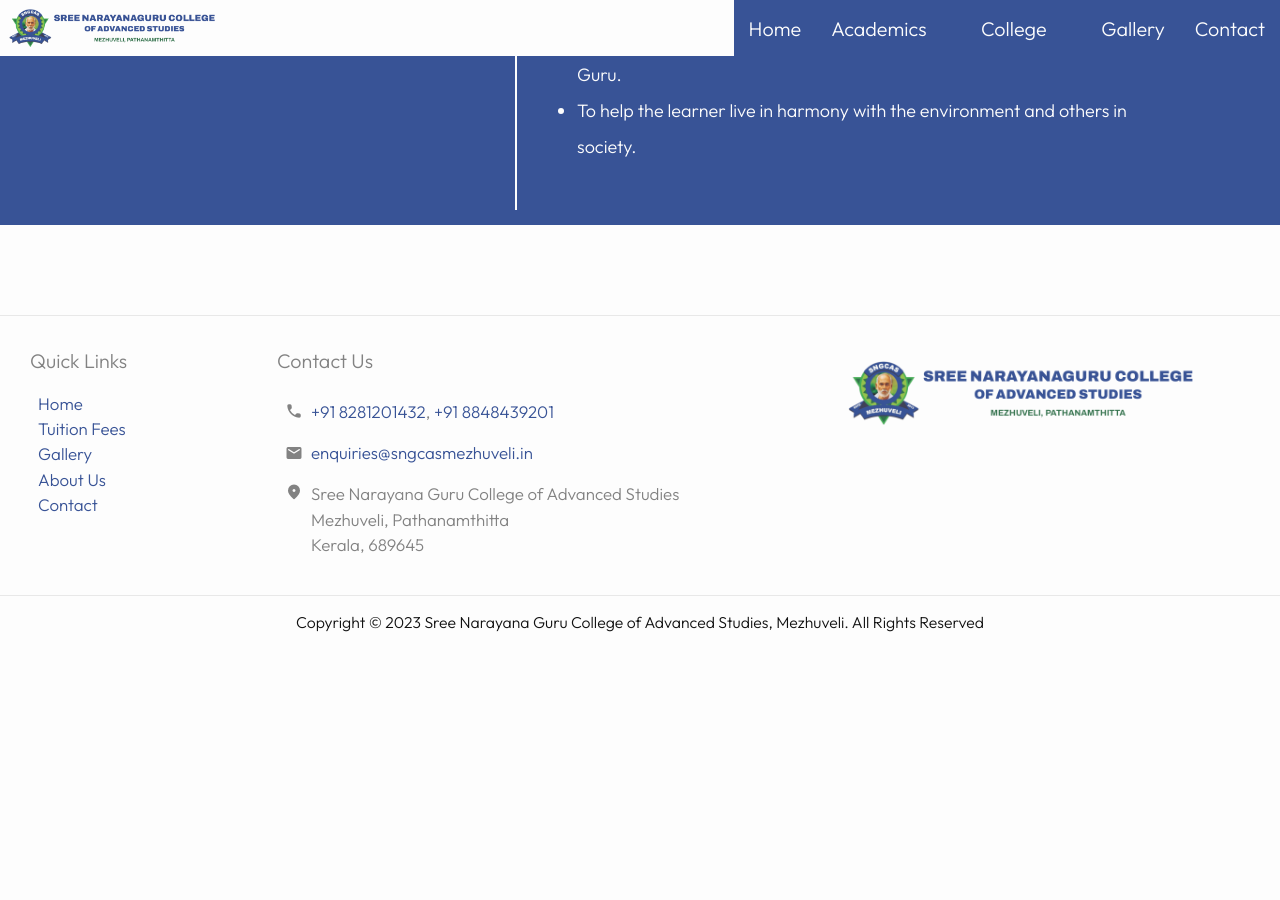
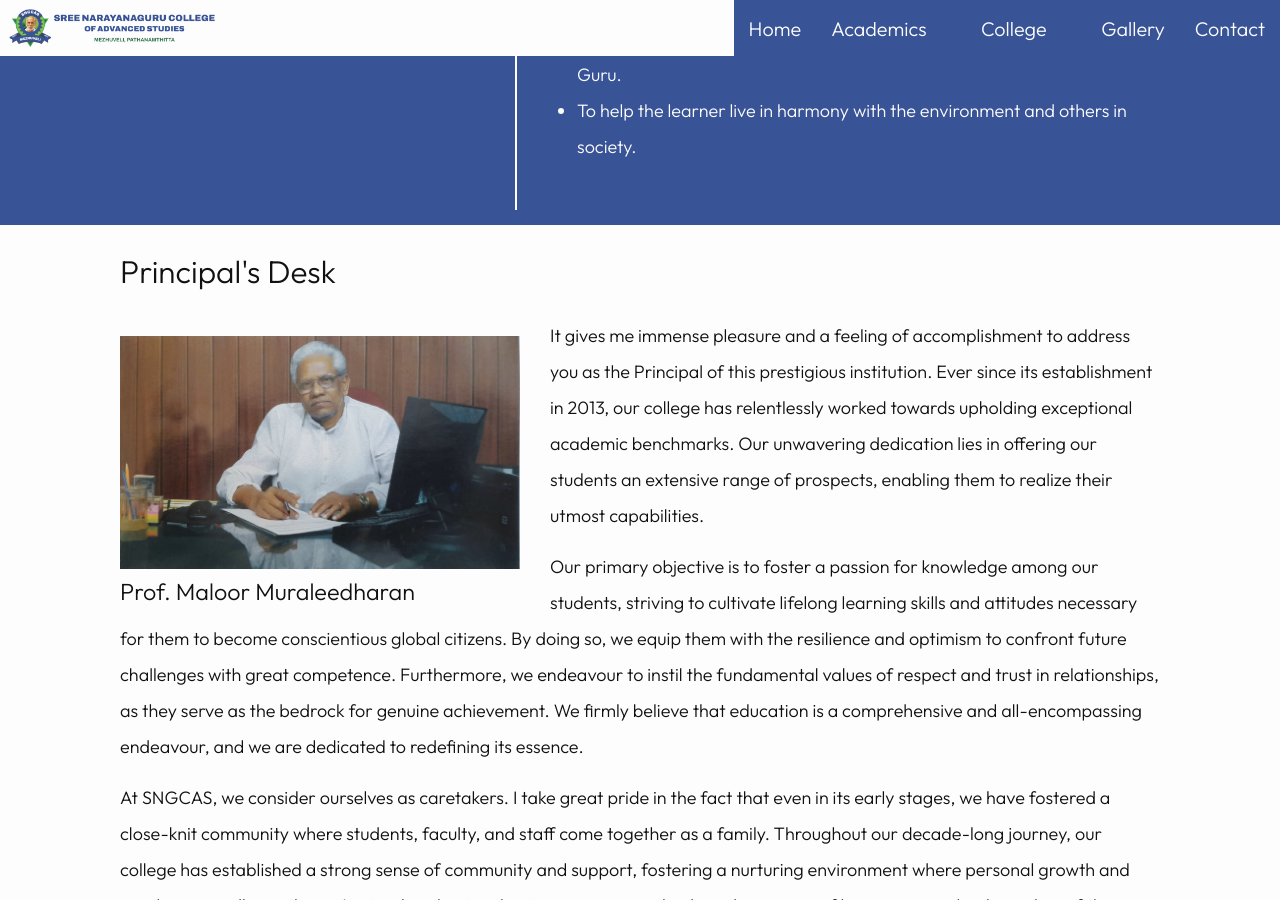
Before and after one commit to BharatSP007/BharatSP007.github.io, a Jekyll site: the page built from docs/college/about.html, in a window 1280 px wide and 900 px high, scrolled down 1053 px. Built offline with Jekyll 4.4.1, drawn with Linux system fonts in a browser that asks for light colours; before the commit the page ends 1733 px from its top, so only the background shows below that; some of the changed text lies outside the part shown.

Commit message:
Principal's message

```diff
--- a/docs/assets/main.scss
+++ b/docs/assets/main.scss
@@ -574,25 +574,30 @@
 .pic-text-block {
   @include media(desktop) {
     position: static;
+
     div {
       position: relative;
       display: block;
-      height: 400px;
+      min-height: 400px;
       div {
         display: block;
         position: absolute;
-        width:60%;
+        width: 60%;
       }
     }
 
     > :nth-child(odd) {
-      img {
+      figure {
         display: block;
         position: absolute;
         left: 0;
         top: 0;
         height: 80%;
         width: auto;
+        img {
+          height: 100%;
+          width: auto;
+        }
       }
       div {
         right: 0;
@@ -601,7 +606,7 @@
     }
 
     > :nth-child(even) {
-      img {
+      figure {
         display: block;
         position: absolute;
         right: 0;
@@ -610,6 +615,10 @@
         width: auto;
         margin-top: auto;
         margin-bottom: auto;
+        img {
+          height: 100%;
+          width: auto;
+        }
       }
       div {
         left: 0;
@@ -635,26 +644,25 @@
     display: table-row;
 
     > div {
-
       display: block;
       // text-align: center;
-      @include media-max(mobile){
-      ul{
+      @include media-max(mobile) {
+        ul {
           // list-style: none;
           // list-style-position: inside;
           padding: 0;
           //  margin: 0;
-        li{
+          li {
             //  padding: $spacing-unit 0 $spacing-unit 0;
           }
         }
       }
       @include media(desktop) {
         display: table-cell;
-       padding:$spacing-unit;
+        padding: $spacing-unit;
         text-align: left;
       }
-      img{
+      img {
         display: block;
         width: $x-large-font-size;
         height: $x-large-font-size;
@@ -675,15 +683,14 @@
 
     .mission {
       @include media(desktop) {
-
         padding-right: $spacing-unit * 4;
       }
     }
-    .divider{
+    .divider {
       height: 2px;
       padding: 0;
       background-color: $background-color;
-      @include media(desktop){
+      @include media(desktop) {
         height: auto;
         width: 2px;
       }
@@ -691,8 +698,8 @@
   }
 }
 
-#college-entrance-image{
-  @include media(desktop){
+#college-entrance-image {
+  @include media(desktop) {
     width: 500px;
     height: auto;
     float: right;
@@ -700,7 +707,85 @@
   }
 }
 
-.campus-content{
-  @include media(desktop){
-  text-align: justify;}
+.campus-content {
+  @include media(desktop) {
+    text-align: justify;
   }
+}
+
+.principal {
+  figure {
+    figcaption {
+      text-align: center;
+    }
+    @include media(desktop) {
+      float: left;
+      margin: $base-font-size $spacing-unit 0 0;
+      img {
+        width: 400px;
+        height: auto;
+      }
+      figcaption {
+        font-size: $base-font-size * 1.3;
+        text-align: left;
+      }
+    }
+  }
+}
+
+.principal-excerpt {
+  margin-top: $spacing-unit;
+  position: relative;
+
+  min-height: 500px;
+  text-align: center;
+  @include media(desktop) {
+    text-align: left;
+  }
+  > img {
+    @include media(desktop) {
+      position: absolute;
+      display: block;
+      left: 0;
+      height: auto;
+      width: 48%;
+    }
+  }
+  > div {
+      text-align: center;
+      @include media(desktop) {
+        text-align: left;
+        position: absolute;
+        display: block;
+        right: 0;
+        height: auto;
+        width: 48%;
+      }
+
+
+    .quote {
+      font-size: $base-font-size * 1.2;
+      text-align: justify;
+      @include media(desktop) {
+
+        text-align: left;
+        font-size: $base-font-size * 1.5;
+    }
+  }
+    .attribution{
+      font-size: $base-font-size * 0.8;
+    //  text-align: left;
+      @include media(desktop) {
+        font-size: $base-font-size;
+      }
+    }
+    img {
+      @include media(mobile) {
+          margin-left: auto;
+         margin-right: auto;
+      }
+      display: block;
+      width: $x-large-font-size;
+    }
+  }
+}
--- a/docs/college/about.html
+++ b/docs/college/about.html
@@ -17,7 +17,7 @@ image: /assets/about-us.jpg
     <div class="mission-and-vision">
         <div>
             <div class="vision">
-               <img src="/assets/vision.svg">
+                <img src="/assets/vision.svg">
                 <h2>Our Vision</h2>
                 <p>
                     Aims to enable the comprehensive development of the individual that enables them to play a dynamic
@@ -49,14 +49,58 @@ image: /assets/about-us.jpg
     <p>
 
     </p>
+
+
+    <h2>Principal's Desk</h2>
+    <div id="principal" class="principal">
+
+            <figure>
+                <img src="/assets/principal.jpg">
+                <figcaption>Prof. Maloor Muraleedharan</figcaption>
+            </figure>
+            <div>
+                <p>
+
+                    It gives me immense pleasure and a feeling of accomplishment to address you as the Principal of this
+                    prestigious institution. Ever since its establishment in 2013, our college has relentlessly worked
+                    towards
+                    upholding exceptional academic benchmarks. Our unwavering dedication lies in offering our students
+                    an
+                    extensive range of prospects, enabling them to realize their utmost capabilities.
+                </p>
+                <p>
+                    Our primary objective is to foster a passion for knowledge among our students, striving to cultivate
+                    lifelong learning skills and attitudes necessary for them to become conscientious global citizens.
+                    By
+                    doing
+                    so, we equip them with the resilience and optimism to confront future challenges with great
+                    competence.
+                    Furthermore, we endeavour to instil the fundamental values of respect and trust in relationships, as
+                    they
+                    serve as the bedrock for genuine achievement. We firmly believe that education is a comprehensive
+                    and
+                    all-encompassing endeavour, and we are dedicated to redefining its essence.
+                </p>
+                <p>
+                    At SNGCAS, we consider ourselves as caretakers. I take great pride in the fact that even in its
+                    early
+                    stages, we have fostered a close-knit community where students, faculty, and staff come together as
+                    a
+                    family. Throughout our decade-long journey, our college has established a strong sense of community
+                    and
+                    support, fostering a nurturing environment where personal growth and academic excellence thrive. I
+                    extend my
+                    best wishes to you as you embark on the journey of becoming a valued member of this cherished
+                    family.
+                </p>
+            </div>
+        </div>
+
+
 </div>
-
 <!--
 <div>
     <h2>Our Campus</h2>
 </div>
-<div>
-    <h2>Principal's Address</h2>
-    <img src="/assets/person1.jpg">
-</div>
+
 -->
```
Also changed, not shown: docs/_layouts/home.html (+14 -0 lines), docs/college/campus.html (+56 -26 lines), docs/assets/person13.jpg (renamed from docs/assets/person1.jpg), docs/assets/principal.jpg (added), docs/assets/quote.svg (added). Lines whose indentation alone changed are shown as unchanged.
